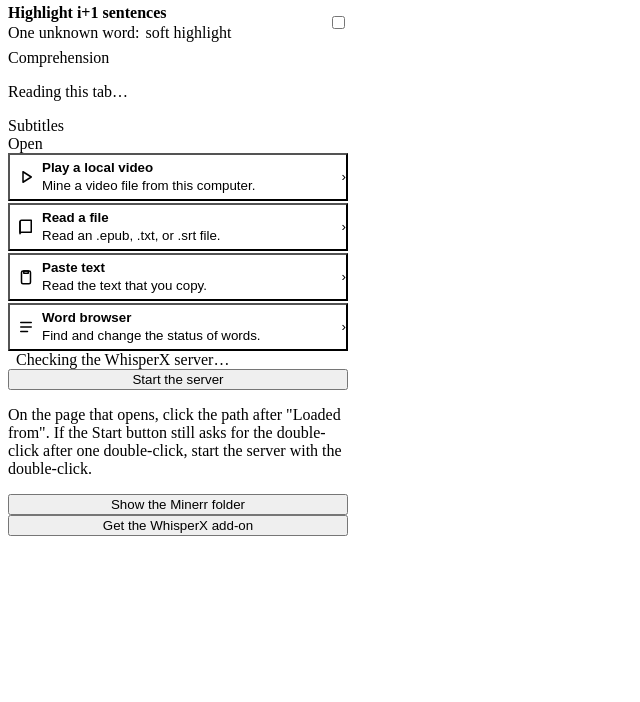
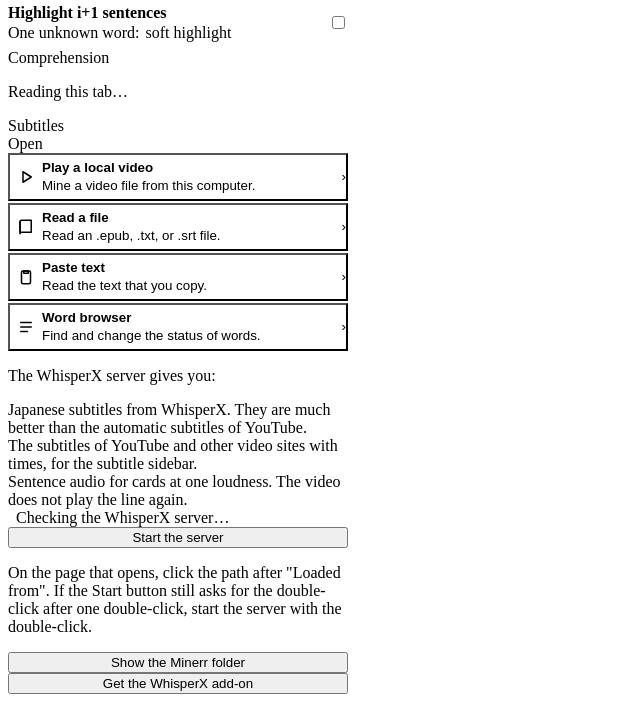
Before and after one commit to haziqhilmismail/minerr, a website with bundled scripts: page pages/action.html in a window 1280 px wide. Shown: the part 109-811 px from the top of the page, without its empty margins (0-640 px from the left). Built offline with nearby package versions, Linux system fonts and the light colour scheme; some packages are replaced by stand-ins of ours; no server answers.

Commit message:
Say in the toolbar popup what the WhisperX server gives
The server gives WhisperX subtitles, the subtitles of the site with times,
and sentence audio at one loudness. The README says the same.

```diff
--- a/pages/action.html
+++ b/pages/action.html
@@ -18,7 +18,9 @@
   progress { margin-top: var(--space-3); }
   #job { margin-top: var(--space-2); font-size: var(--text-footnote); }
   #job:empty { display: none; }
-  #server { display: flex; gap: var(--space-2); margin: var(--space-3) var(--space-1) 0; font-size: var(--text-caption); color: var(--muted); }
+  #server-gives { margin: var(--space-3) var(--space-1) 0; font-size: var(--text-caption); }
+  #server-gives ul { margin: 2px 0 0; padding-left: var(--space-4); }
+  #server { display: flex; gap: var(--space-2); margin: var(--space-2) var(--space-1) 0; font-size: var(--text-caption); color: var(--muted); }
   #server::before { content: ""; flex: none; width: 8px; height: 8px; margin-top: 4px; border-radius: 50%; background: var(--muted); }
   #server.ok::before { background: var(--ok); }
   #server.error::before { background: var(--error); }
@@ -120,6 +122,14 @@
     <button class="open" id="words"><span class="icon"><svg viewBox="0 0 24 24" width="18" height="18" fill="none" stroke="currentColor" stroke-width="2" stroke-linecap="round" stroke-linejoin="round" aria-hidden="true"><path d="M5 6h14M5 12h14M5 18h9"/></svg></span><span class="text"><strong>Word browser</strong><small>Find and change the status of words.</small></span></button>
   </div>
 </section>
+<div id="server-gives" class="muted">
+  <p>The WhisperX server gives you:</p>
+  <ul>
+    <li>Japanese subtitles from WhisperX. They are much better than the automatic subtitles of YouTube.</li>
+    <li>The subtitles of YouTube and other video sites with times, for the subtitle sidebar.</li>
+    <li>Sentence audio for cards at one loudness. The video does not play the line again.</li>
+  </ul>
+</div>
 <p id="server">Checking the WhisperX server…</p>
 <div id="server-start" hidden><button class="primary" id="start">Start the server</button></div>
 <div id="setup" hidden>
```
Also changed, not shown: README.md.
